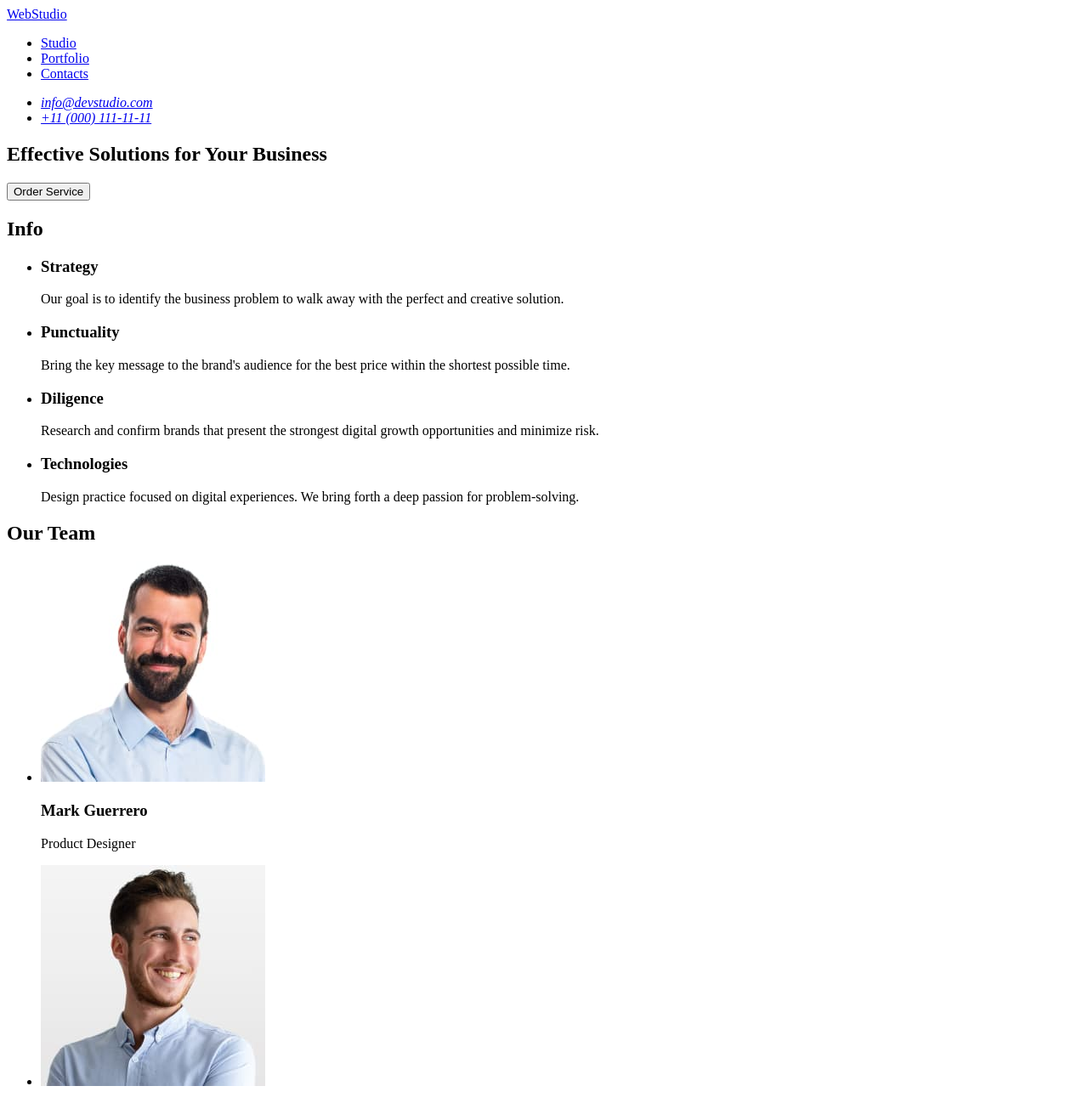
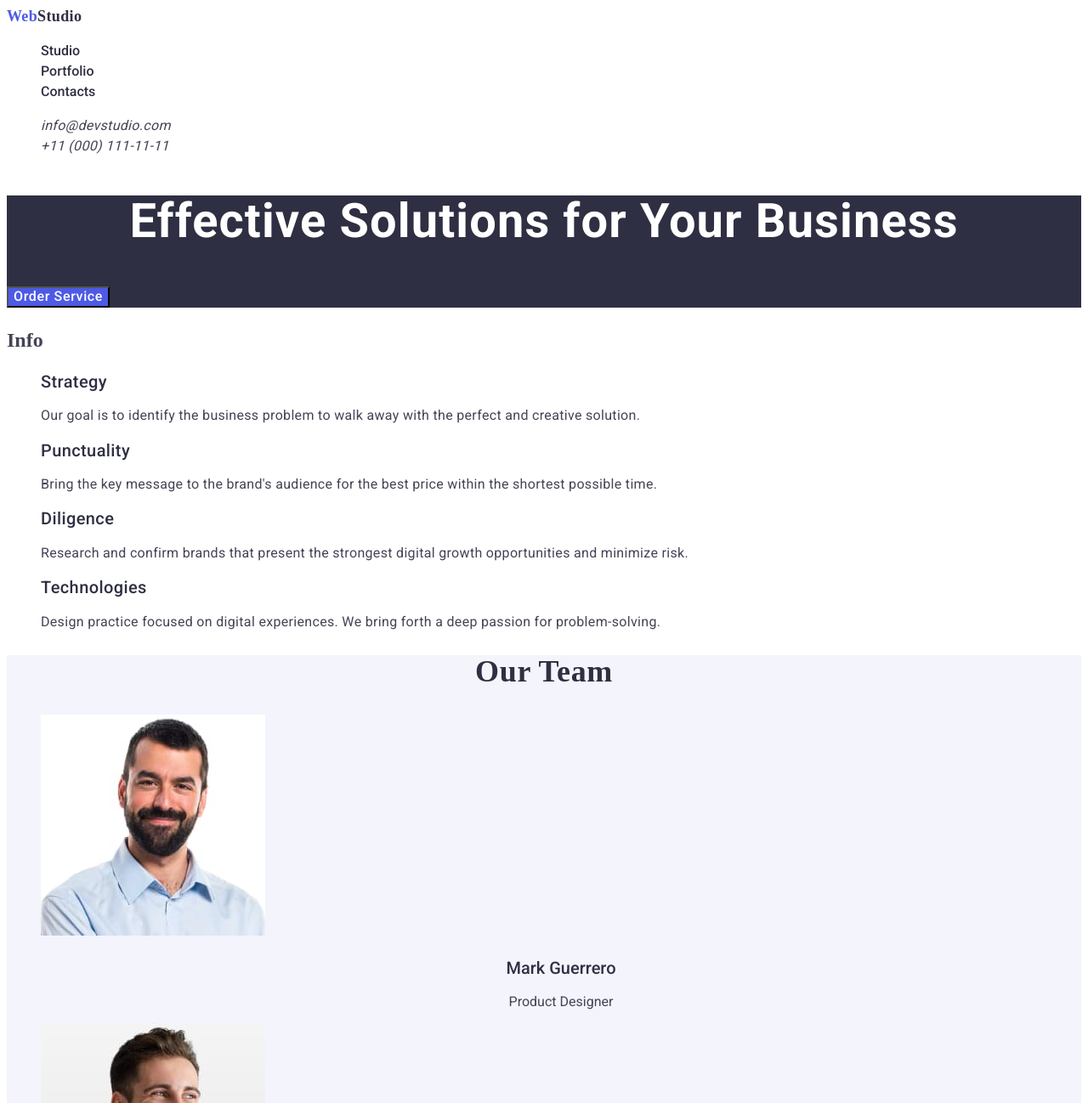
Before and after one commit to vlkorg/goit-markup-hw-01, a plain HTML site: page index.html in a window 1280 px wide. Shown: the top 1298 px of the page at 85% size. Drawn offline with Linux system fonts and the light colour scheme.

Commit message:
goit-markup-hw-02

```diff
--- /dev/null
+++ b/css/styles.css
@@ -0,0 +1,217 @@
+.body{
+    font-family:"Roboto" sans-serif;
+color: #434455;
+background-color:#FFF;
+font-size: 16px;
+line-height: 1.5;
+letter-spacing: 0,032;
+}
+
+ul{
+ list-style-type: none;
+}
+
+a {
+    text-decoration: none;
+}
+
+.header-logo{
+    color:#2E2F42;
+    font-family: Raleway;
+    font-size: 18px;
+    font-weight: 700;
+    line-height: 1.17;
+    letter-spacing: 0.02em;
+}
+
+.header span{
+    color: #4D5AE5;
+}
+
+.header-menu{
+     color:#2E2F42;
+    /* Body Medium */
+    font-family: Roboto ;
+    font-size: 16px;
+    font-weight: 500;
+    line-height: 1.15;
+    letter-spacing: 0,02em;
+
+}
+
+.header-info-adress{
+    color: #434455;
+    /* Body */
+    font-family: Roboto;
+    font-size: 16px;
+    font-weight: 400;
+    line-height: 1.15;
+    letter-spacing: 0.02em;
+}
+
+/*=============main======*/
+
+.main-section {
+background: #2E2F42;
+}
+
+
+.main-bisnes{
+    color:#FFF;
+        text-align: center;
+        /* Header 1 */
+        font-family: Roboto;
+        font-size: 56px;
+        font-weight: 700;
+        line-height: 1.08;
+        letter-spacing: 0.02em;
+}
+
+
+.main-btn{
+    color: #FFF;
+        /* Button Text */
+        font-family: Roboto;
+        font-size: 16px;
+        font-weight: 500;
+        line-height: 1.16;
+        letter-spacing: 0.04em;
+
+    background:#4D5AE5;
+}
+
+/*========main=text=====*/
+
+
+.main-text-info{
+    color: #2E2F42;
+        /* Header 3 */
+        font-family: Roboto;
+        font-size: 20px;
+        font-weight: 500;
+        line-height: 1.12;
+        letter-spacing: 0.4px;
+}
+
+.main-title{
+    color:#434455;
+        /* Body */
+        font-family: Roboto;
+        font-size: 16px;
+        font-weight: 400;
+        line-height: 1.15;
+        letter-spacing: 0.02em;
+}
+
+.main-text{
+    background: #FFF;
+}
+
+/*=============main=team=====*/
+
+.main-section-team{
+    background: #F4F4FD;
+}
+
+.main-out-team{
+    color: #2E2F42;
+        text-align: center;
+        /* Header 2 */
+        font-size: 36px;
+        font-weight: 700;
+        line-height: 1.11;
+        letter-spacing: 0.02em;
+        text-transform: capitalize;
+}
+
+
+.main-img-team{
+    color:#2E2F42;
+        text-align: center;
+        /* Header 3 */
+        font-family: Roboto;
+        font-size: 20px;
+        font-weight: 500;
+        line-height: 1.12;
+        letter-spacing: 0.2;
+}
+
+.main-profesional{
+    color: #434455;
+        text-align: center;
+        /* Body */
+        font-family: Roboto;
+        font-size: 16px;
+        font-weight: 400;
+        line-height: 1.15;
+        letter-spacing: 0.02;
+}
+
+/*========portfolio=======*/
+
+
+.main-section-portfolio{
+    background: #FFF;
+}
+
+.main-our{
+    color: #2E2F42;
+    text-align: center;
+    /* Header 2 */
+    font-family: Roboto;
+    font-size: 36px;
+    font-weight: 700;
+    line-height: 1.11;
+    letter-spacing: 0.02em;
+    text-transform: capitalize;
+
+}
+
+.main-prod-info{
+    color: #2E2F42;
+        /* Header 3 */
+        font-family: Roboto;
+        font-size: 20px;
+        font-weight: 500;
+        line-height: 1.12;
+        letter-spacing: 0.02em;
+}
+
+.main-prod-app{
+    color: #434455;
+        /* Body */
+        font-family: Roboto;
+        font-size: 16px;
+        font-weight: 400;
+        line-height:1.15;
+        letter-spacing: 0.02em;
+}
+
+/*=========footeeer=====*/
+
+.footer{
+    background: #2E2F42;
+}
+
+.footer-web{
+    color: #F4F4FD;
+    font-family: Raleway;
+    font-size: 18px;
+    font-weight: 700;
+    line-height:1.17;
+    letter-spacing: 0.03;
+    text-transform: uppercase;
+}
+
+.footer-web span{
+    color: #4D5AE5;
+}
+.footer-text{
+    color: var(--CLOUD, #F4F4FD);
+        /* Body */
+        font-family: Roboto;
+        font-size: 16px;
+        font-weight: 400;
+        line-height: 1.15;
+        letter-spacing: 0.02em;
+}
--- a/index.html
+++ b/index.html
@@ -4,87 +4,128 @@
     <meta charset="UTF-8">
     <meta name="viewport" content="width=device-width, initial-scale=1.0">
     <title>WebStudio</title>
+    <link rel="preconnect" href="https://fonts.googleapis.com">
+    <link rel="preconnect" href="https://fonts.gstatic.com" crossorigin>
+    <link href="https://fonts.googleapis.com/css2?family=Roboto:wght@400;500;700&display=swap" rel="stylesheet">
+
+    <link rel="stylesheet" href="./css/styles.css">
 </head>
-<body>
-    <header>
-        <nav>
-        <a href="./index.html">WebStudio</a>
-    <ul>
-     <Li><a href="Studio">Studio</a></Li>
-     <Li><a href="Portfolio">Portfolio</a></Li>
-     <Li><a href="Contacts">Contacts</a></Li>
+
+<body class="body">
+    <header class="header">
+        <nav class="header-navigatsion">
+        <a class="header-logo" href="./index.html"><span>Web</span>Studio</a>
+        </nav>
+        <ul class="hedear-list-info">
+          <Li class="header-info">
+            <a class="header-menu" href="Studio" class="link">Studio</a></Li>
+             <Li class="header-info">
+            <a class="header-menu" href="Portfolio" class="link">Portfolio</a></Li>
+              <Li class="header-info">
+            <a class="header-menu" href="Contacts" class="link">Contacts</a></Li>
         </ul>
-        </nav>
-<address>
-    <ul>
-     <li><a href="mailto:info@devstudio.com">info@devstudio.com</a></li>
-     <li><a href="tel:+110001111111">+11 (000) 111-11-11</a></li>
+<address class="address-info">
+    <ul class="header-info-web">
+     <li class="header-info-com">
+        <a class="header-info-adress" href="mailto:info@devstudio.com">info@devstudio.com</a></li>
+     <li class="header-info-com">
+        <a class="header-info-adress" href="tel:+110001111111">+11 (000) 111-11-11</a></li>
     </ul>
 </address>
 
  </header>
 
-    <main>
+    <main class="main">
 
-    <section>
-    <h1>Effective Solutions for Your Business</h1>
-     <button type="button">Order Service</button>
+    <section class="main-section">
+    <h1 class="main-bisnes">Effective Solutions for Your Business</h1>
+     <button class="main-btn" type="button">Order Service</button>
     </section>
 
-     <section>
-        <h2>Info</h2>
-    <ul>
-     <li>
-    <h3>Strategy</h3>
-     <p>Our goal is to identify the business problem to walk away with the perfect and creative solution.</p>
+     <section class="main-text">
+        <h2 class="main-info">Info</h2>
+    <ul class="main-info-text">
+     <li class="main-info-item">
+     <h3 class="main-text-info">Strategy</h3>
+     <p class="main-title">Our goal is to identify the business problem to walk away with the perfect and creative solution.</p>
      </li>
-    <li>
-    <h3>Punctuality</h3>
-    <p>Bring the key message to the brand's audience for the best price within the shortest possible time.</p>
+     <li class="main-info-item">
+     <h3 class="main-text-info">Punctuality</h3>
+     <p class="main-title">Bring the key message to the brand's audience for the best price within the shortest possible time.</p>
      </li>
-    <li>
-    <h3>Diligence</h3>
-    <p>Research and confirm brands that present the strongest digital growth opportunities and minimize risk.</p>
+     <li class="main-info-item">
+     <h3 class="main-text-info">Diligence</h3>
+     <p class="main-title">Research and confirm brands that present the strongest digital growth opportunities and minimize risk.</p>
      </li>
-
-    <li>
-    <h3>Technologies</h3>
-    <p>Design practice focused on digital experiences. We bring forth a deep passion for problem-solving.</p>
+     <li class="main-info-item">
+     <h3 class="main-text-info">Technologies</h3>
+     <p class="main-title">Design practice focused on digital experiences. We bring forth a deep passion for problem-solving.</p>
      </li>
      </ul>
 </section>
 
-        <section>
-             <h2>Our Team</h2>
-                <ul>
-                    <li>
-                        <img src="./images/images1.jpg" alt="men in blue sirt" width="264">
-                        <h3>Mark Guerrero</h3>
-                        <p>Product Designer</p>
+<section class="main-section-team">
+    <h2 class="main-out-team">Our Team</h2>
+     <ul class="main-list-team">
+         <li class="main-team-item">
+         <img class="main-img-team" src="./images/images1.jpg" alt="men in blue sirt" width="264">
+        <h3 class="main-img-team">Mark Guerrero</h3>
+        <p class="main-profesional">Product Designer</p>
          </li>
-                    <li>
-                        <img src="./images/images2.jpg" alt="yong men in blue sirt" width="264">
-                        <h3>Tom Ford</h3>
-                        <p>Frontend Developer</p>
+        <li class="main-team-item">
+         <img class="main-img-team" src="./images/images2.jpg" alt="yong men in blue sirt" width="264">
+        <h3 class="main-img-team">Tom Ford</h3>
+         <p class="main-profesional">Frontend Developer</p>
         </li>
-                    <li>
-                        <img src="./images/images3.jpg" alt="yong girl in pink sweater" width="264">
-                        <h3>Camila Garcia</h3>
-                        <p>Marketing</p>
+        <li class="main-team-item">
+         <img class="main-img-team" src="./images/images3.jpg" alt="yong girl in pink sweater" width="264">
+        <h3 class="main-img-team">Camila Garcia</h3>
+         <p class="main-profesional">Marketing</p>
         </li>
-                    <li>
-                        <img src="./images/images4.jpg" alt="men in gray T-sirt" width="264">
-                        <h3>Daniel Wilson</h3>
-                        <p>UI Designer</p>
+         <li class="main-team-item">
+         <img class="main-img-team" src="./images/images4.jpg" alt="men in gray T-sirt" width="264">
+          <h3 class="main-img-team">Daniel Wilson</h3>
+         <p class="main-profesional">UI Designer</p>
          </li>
-
          </ul>
         </section>
+        <section class="main-section-portfolio">
+<h2 class="main-our">Our Portfolio</h2>
+<ul class="main-list-portfolio">
+     <li class="main-list-our">
+        <img class="main-img-prod" src="./images/icon.jpg" alt="banking ap">
+        <h3 class="main-prod-info">Banking App</h3>
+        <p class="main-prod-app">App</p>
+    </li>
+     <li class="main-list-our">
+        <img class="main-img-prod" src="./images/tellll.jpg" alt="mobile"></li>
+        <h3 class="main-prod-info">Cashless Payment</h3>
+        <p class="main-prod-app">Marketing</p>
+     <li class="main-list-our">
+        <img class="main-img-prod" src="./images/icon2.jpg" alt="Meditation"></li>
+        <h3 class="main-prod-info">Meditation App</h3>
+        <p class="main-prod-app">App</p>
+     <li class="main-list-our">
+        <img class="main-img-prod" src="./images/icon3.jpg" alt="car"></li>
+        <h3 class="main-prod-info">Taxi Service</h3>
+        <p class="main-prod-app">Marketing</p>
+     <li class="main-list-our">
+       <img class="main-img-prod" src="./images/icon4.jpg" alt="Screen Illustration"></li>
+       <h3 class="main-prod-info">Screen Illustrations</h3>
+       <p class="main-prod-app">Design</p>
+     <li>
+       <img class="main-img-prod" src="./images/icon5.jpg" alt="women in orenge T-sirt">
+       <h3 class="main-prod-info">Online Courses</h3>
+       <p class="main-prod-app">Marketing</p>
+</li>
+</ul>
+        </section>
+
     </main>
 
-    <footer>
-        <a href="./index.html">WebStudio</a>
-        <p>Increase the flow of customers and sales for your business with digital marketing & growth solutions.</p>
+    <footer class="footer">
+        <a class="footer-web" href="./index.html"><span>Web</span>Studio</a>
+        <p class="footer-text">Increase the flow of customers and sales for your business with digital marketing & growth solutions.</p>
     </footer>
 </body>
 </html>
```
Also changed, not shown: images/icon.jpg (added), images/icon2.jpg (added), images/icon3.jpg (added), images/icon4.jpg (added), images/icon5.jpg (added), images/tellll.jpg (added). Lines whose indentation alone changed are shown as unchanged.
